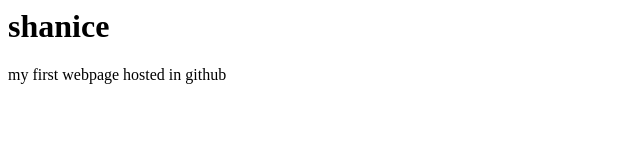
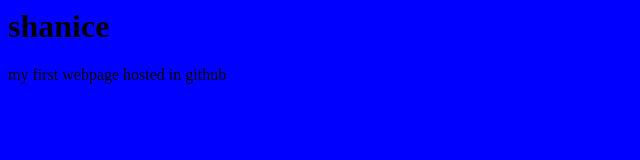
Before and after one commit to nrcfstudents/shanicewangui, a plain HTML site: page index.html in a window 1280 px wide. Shown: the whole page, without its empty margins (0-640 px from the left). Drawn offline with Linux system fonts and the light colour scheme.

Commit message:
added css file

```diff
--- a/index.html
+++ b/index.html
@@ -3,6 +3,7 @@
 <title>
 Shanice
 </title>
+<link rel="stylesheet" type="text/css" href="styles.css">
 </head>
 <body>
 <h1>shanice</h1>
--- /dev/null
+++ b/styles.css
@@ -0,0 +1,3 @@
+body{
+	background-color: blue;
+}
```
